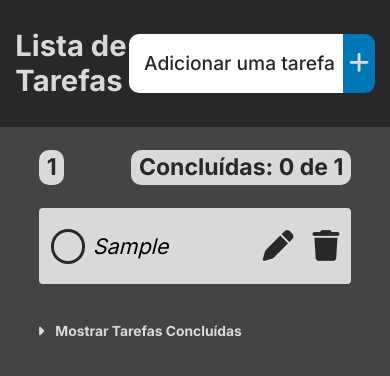
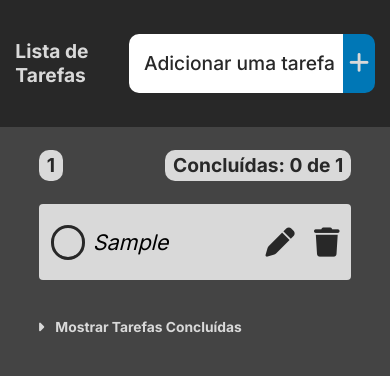
Before and after one commit to leonardomartindev/ToDo, a plain HTML site: page index.html in a window 390 px wide. Both pictures are taken after typing "Sample" into the empty fields and a click on the button 359 px from the left and 63 px from the top of the page. Drawn offline with Linux system fonts and the light colour scheme.

Commit message:
responsive

```diff
--- a/style.css
+++ b/style.css
@@ -277,3 +277,16 @@ main{
     }
 
 }
+
+@media (max-width: 400px){
+
+    nav h1{
+        font-size: 2.5rem;
+    }
+    .container-qtd{
+        font-size: 2.5rem;
+    }
+    .icon{
+        font-size: 3.8rem;
+    }
+}
```
